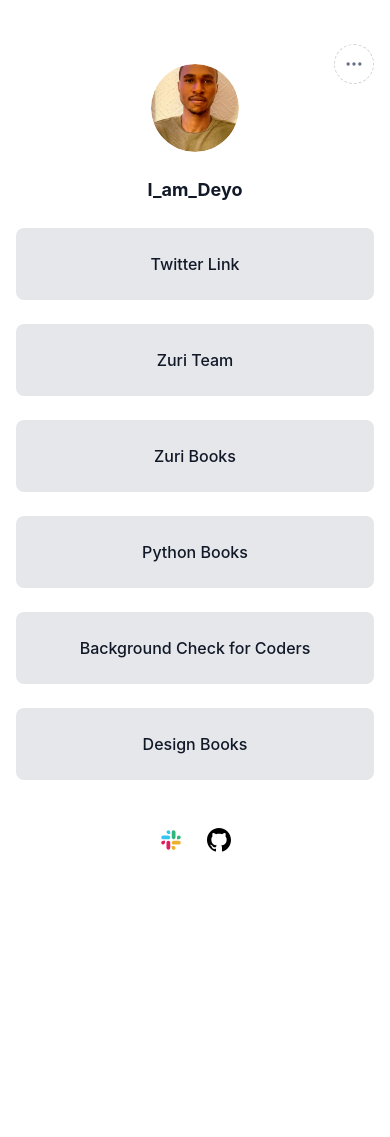
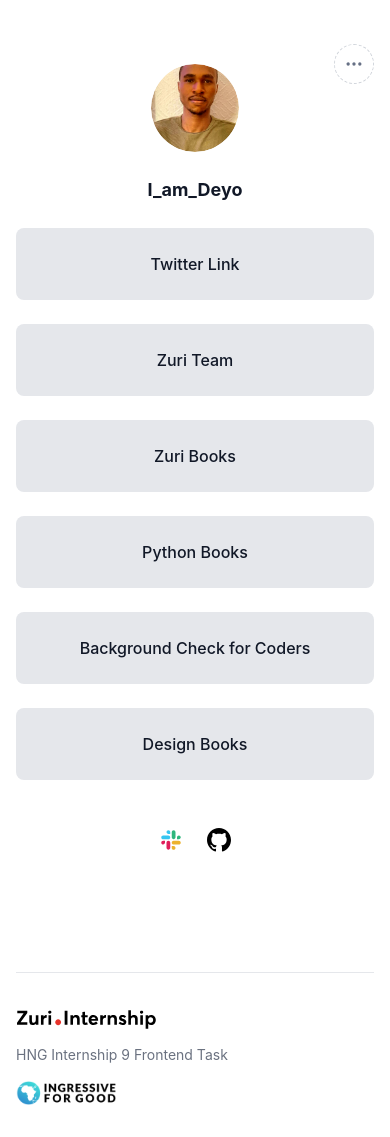
Before and after one commit to Iamdeyo/basic_webpage, a React (Create React App) app: page / in a window 390 px wide. Before the commit the page ends 1064 px from the top, so only its background shows below. Built offline with nearby package versions, Linux system fonts and the light colour scheme; the HTML template or start-up script is replaced by a standard one.

Commit message:
footer mobile styling updated

```diff
--- a/src/App.js
+++ b/src/App.js
@@ -2,7 +2,6 @@
 import Footer from './components/Footer';
 import ErrorPage from './pages/ErrorPage';
 import Profile from './pages/Profile';
-import Contact from './pages/Contact';
 
 function App() {
   return (
@@ -10,7 +9,7 @@
       <BrowserRouter>
         <Routes>
           <Route path="/" exact element={<Profile />} />
-          <Route path="/contact" element={<Contact />} />
+
           <Route path="/*" element={<ErrorPage />} />
         </Routes>
         <Footer />
--- a/src/components/Footer.jsx
+++ b/src/components/Footer.jsx
@@ -4,16 +4,19 @@
 
 function Footer() {
   return (
-    <footer className="py-12 px-4 mb-7">
-      <div className="container mx-auto hidden items-center pt-8 border-t border-gray-200 justify-between md:flex">
-        <div>
-          <ZuriIcon />
-        </div>
-        <p className="text-gray-500 text-base font-normal">
+    <footer className="py-8 px-4 md:py-12">
+      <div className="container mx-auto flex flex-col justify-center pt-8 border-t border-gray-200 gap-4 md:flex-row md:justify-between md:items-center">
+        <ZuriIcon className="h-6 w-fit md:h-8" />
+        <p className="text-gray-500 text-sm font-normal md:text-base">
           HNG Internship 9 Frontend Task
         </p>
         <div>
-          <img src={I4G} alt="" />
+          <img
+            src={I4G}
+            alt="I4G LOGO"
+            title="I4G LOGO"
+            className="h-6 md:h-8"
+          />
         </div>
       </div>
     </footer>
```
Also changed, not shown: src/assets/icons/zuri.svg, src/pages/Contact.jsx (deleted).
